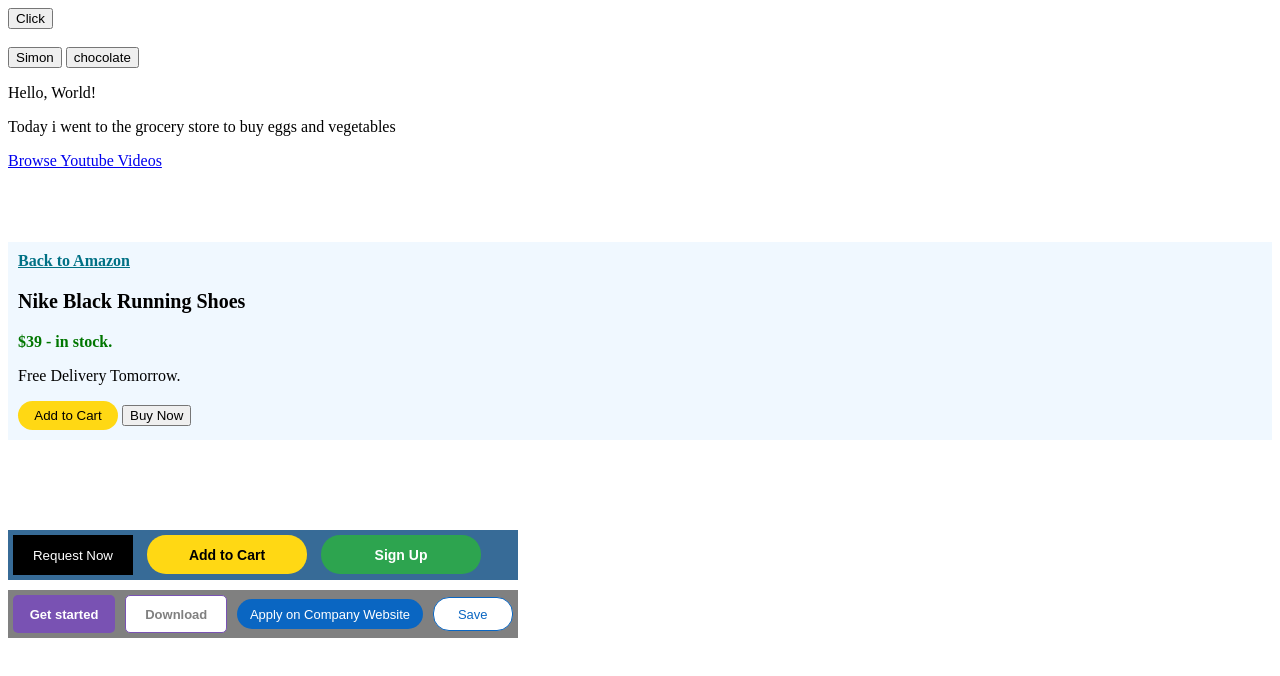
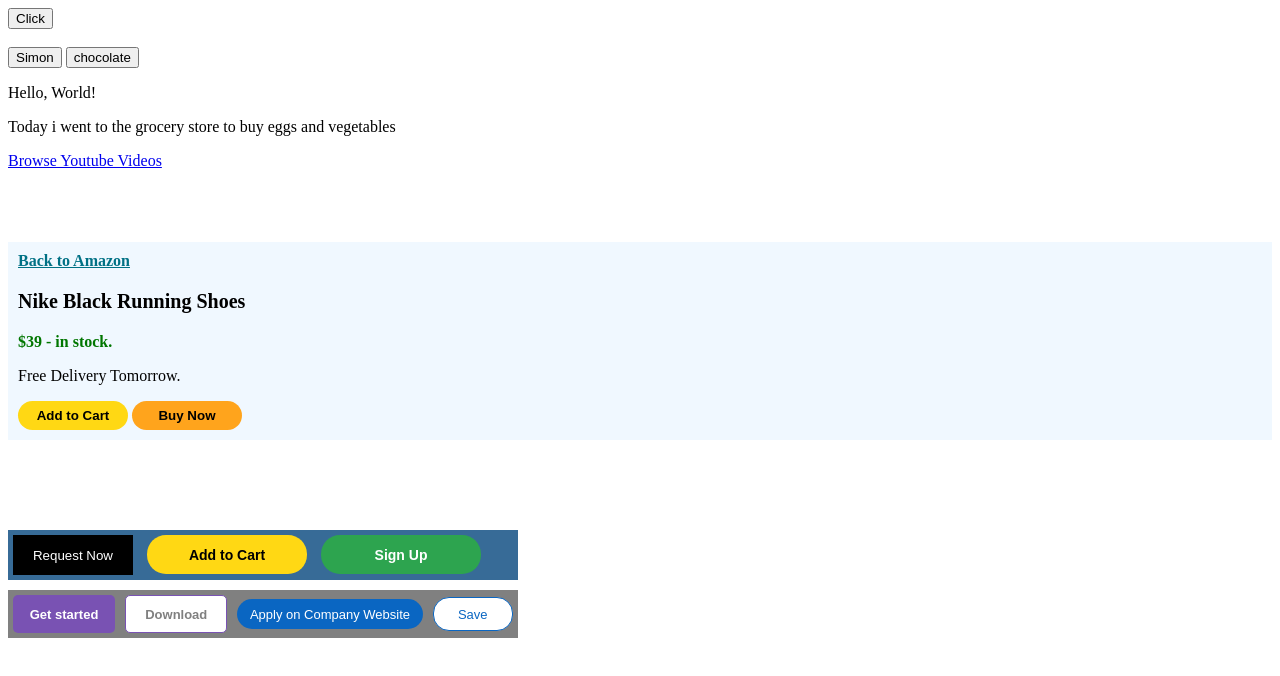
Before and after one commit to castrookoi/you_tube-page, a plain HTML site: page assig_index.html in a window 1280 px wide. Drawn offline with Linux system fonts and the light colour scheme.

Commit message:
Most Recent Update

```diff
--- a/assign_styles.css
+++ b/assign_styles.css
@@ -135,7 +135,17 @@
 .challenge-amazon :nth-child(5) {
   background-color: rgb(255, 216, 20);
   border: none;
-  width: 100px;
+  width: 110px;
+  font-weight: bold;
   border-radius: 50px;
   height: 29px;
 }
+
+.challenge-amazon :nth-child(6) {
+  background-color: rgb(255, 164, 28);
+  border: none;
+  width: 110px;
+  font-weight: bold;
+  border-radius: 50px;
+  height: 29px;
+}
```
